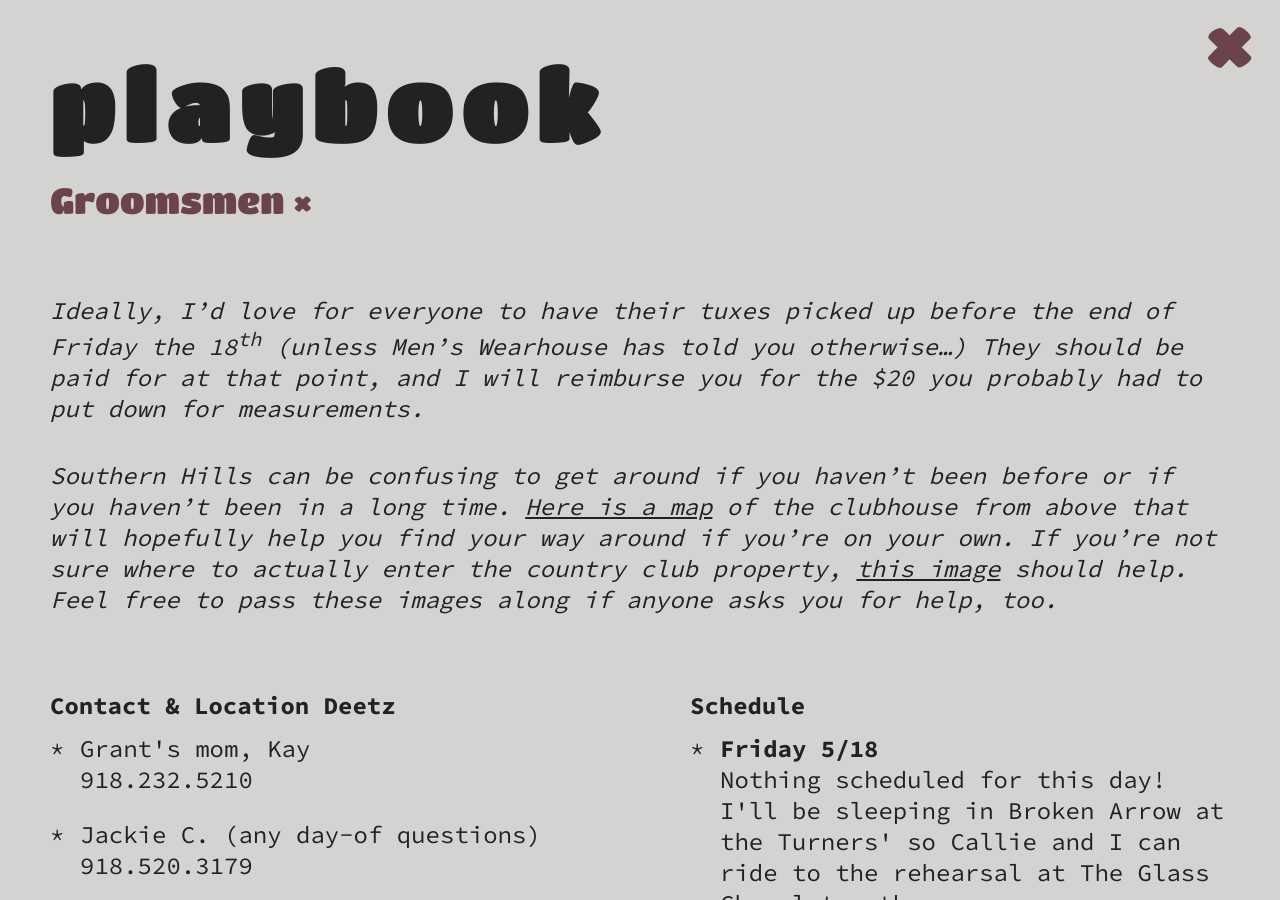
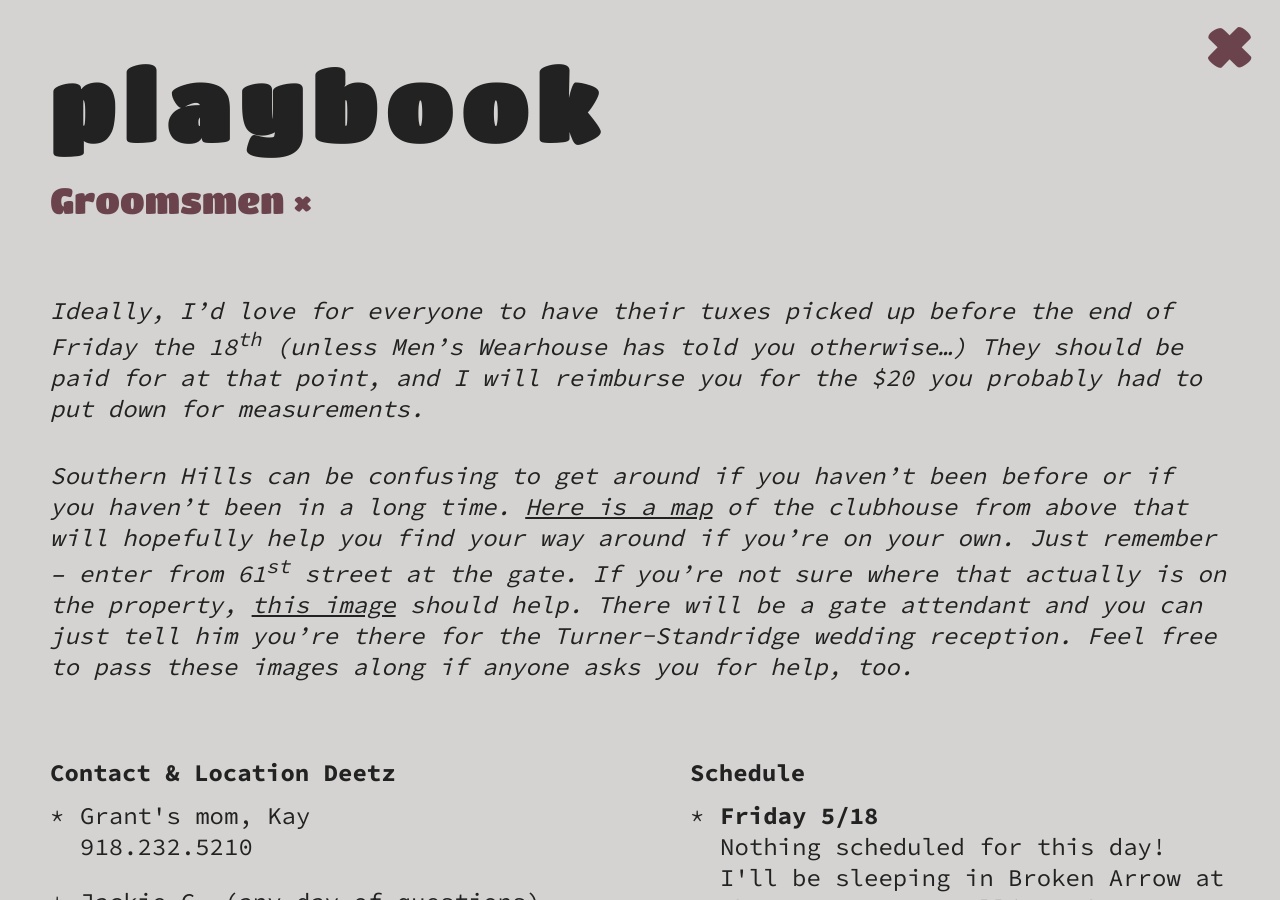
Before and after one commit to grantstandridge/grantstandridge.github.io, a Jekyll site: the page built from _buckets/groomsmen.markdown, in a window 1280 px wide and 900 px high. Built offline with Jekyll 4.4.1, drawn with Linux system fonts in a browser that asks for light colours.

Commit message:
Updated Groomsmen

```diff
--- a/_buckets/groomsmen.markdown
+++ b/_buckets/groomsmen.markdown
@@ -86,4 +86,4 @@ General:
 
 Ideally, I'd love for everyone to have their tuxes picked up before the end of Friday the 18<sup>th</sup> (unless Men's Wearhouse has told you otherwise…) They should be paid for at that point, and I will reimburse you for the $20 you probably had to put down for measurements.
 
-Southern Hills can be confusing to get around if you haven't been before or if you haven't been in a long time. [Here is a map](/uploads/SouthernHills-narrow.png) of the clubhouse from above that will hopefully help you find your way around if you're on your own. If you're not sure where to actually enter the country club property, [this image](/uploads/SouthernHills-wide.png) should help. Feel free to pass these images along if anyone asks you for help, too.
+Southern Hills can be confusing to get around if you haven't been before or if you haven't been in a long time. [Here is a map](/uploads/SouthernHills-narrow.png) of the clubhouse from above that will hopefully help you find your way around if you're on your own. Just remember &ndash; enter from 61<sup>st</sup> street at the gate. If you're not sure where that actually is on the property, [this image](/uploads/SouthernHills-wide.png) should help. There will be a gate attendant and you can just tell him you're there for the Turner-Standridge wedding reception. Feel free to pass these images along if anyone asks you for help, too.
```
